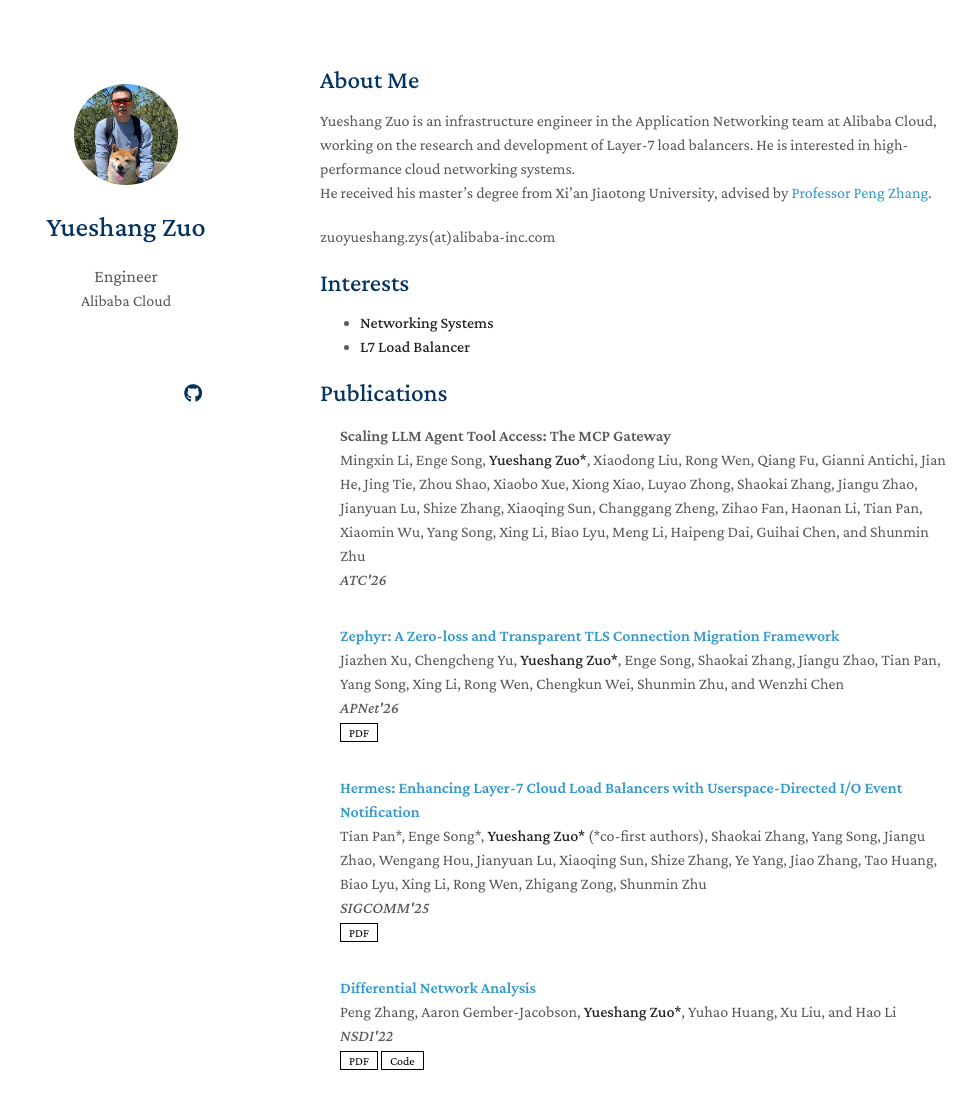
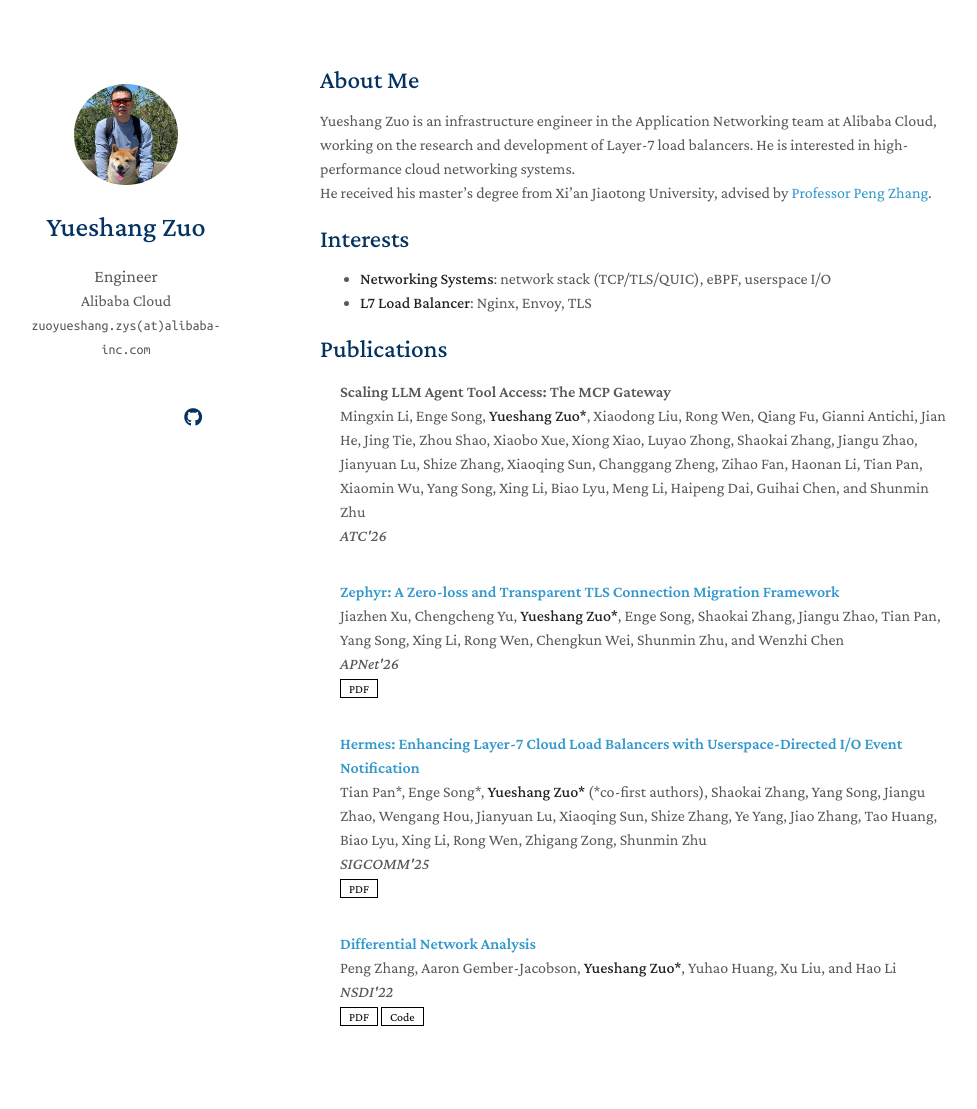
Before and after one commit to yueshangzuo/yueshangzuo.github.io, a Jekyll site: the page built from index.md, in a window 1280 px wide and 1212 px high. Shown: the top 1109 px of the window, without its empty margins (150-1127 px from the left). Built offline with Jekyll 4.4.1, drawn with Linux system fonts in a browser that asks for light colours; a style sheet for code colours, icons or effects is not loaded; our own code applies the rules of GitHub Pages for plain Markdown files.

```diff
--- a/_config.yml
+++ b/_config.yml
@@ -2,7 +2,7 @@
 title: Yueshang Zuo
 position: Engineer
 affiliation: Alibaba Cloud
-# email:
+email: zuoyueshang.zys(at)alibaba-inc.com
 
 # Search Engine Optimization (SEO)
 # The following information is used to improve the website traffic from search engines, e.g., Google.
--- a/index.md
+++ b/index.md
@@ -7,12 +7,10 @@ layout: homepage
 Yueshang Zuo is an infrastructure engineer in the Application Networking team at Alibaba Cloud, working on the research and development of Layer-7 load balancers. He is interested in high-performance cloud networking systems.
 He received his master's degree from Xi’an Jiaotong University, advised by [Professor Peng Zhang](https://xjtu-netverify.github.io/people/pzhang/).
 
-zuoyueshang.zys(at)alibaba-inc.com
-
 ## Interests
 
-- **Networking Systems**
-- **L7 Load Balancer**
+- **Networking Systems**: network stack (TCP/TLS/QUIC), eBPF, userspace I/O
+- **L7 Load Balancer**: Nginx, Envoy, TLS
 
 <!-- ## News
 
```
